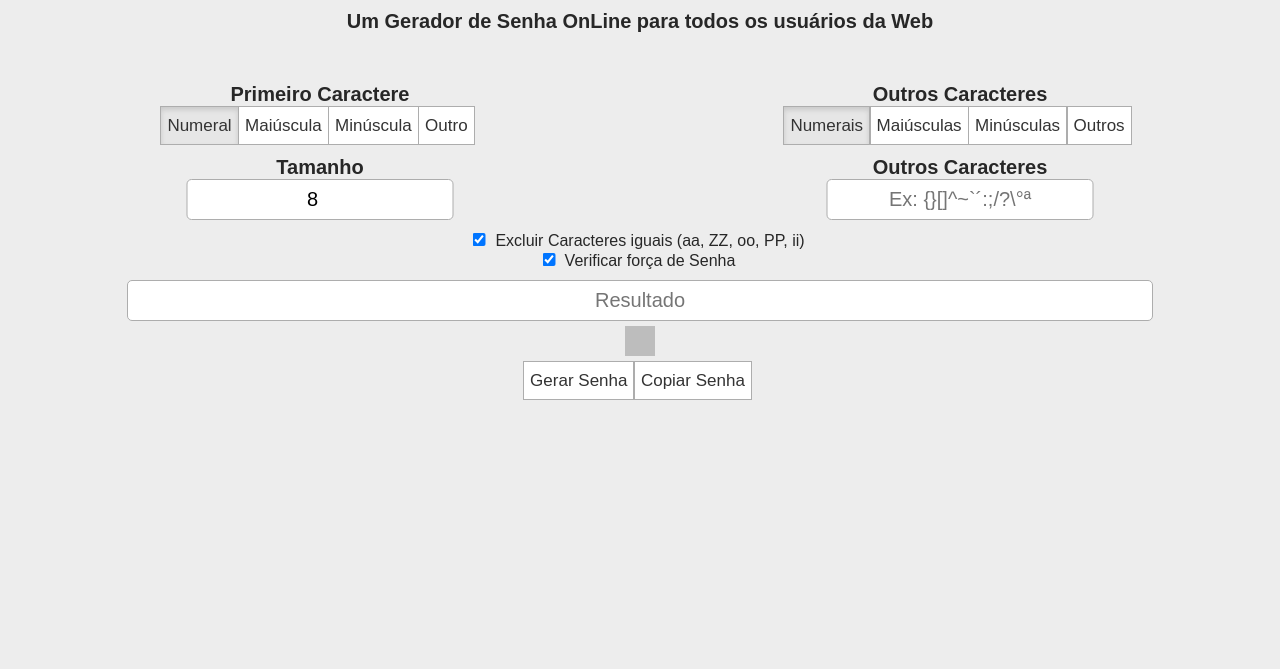
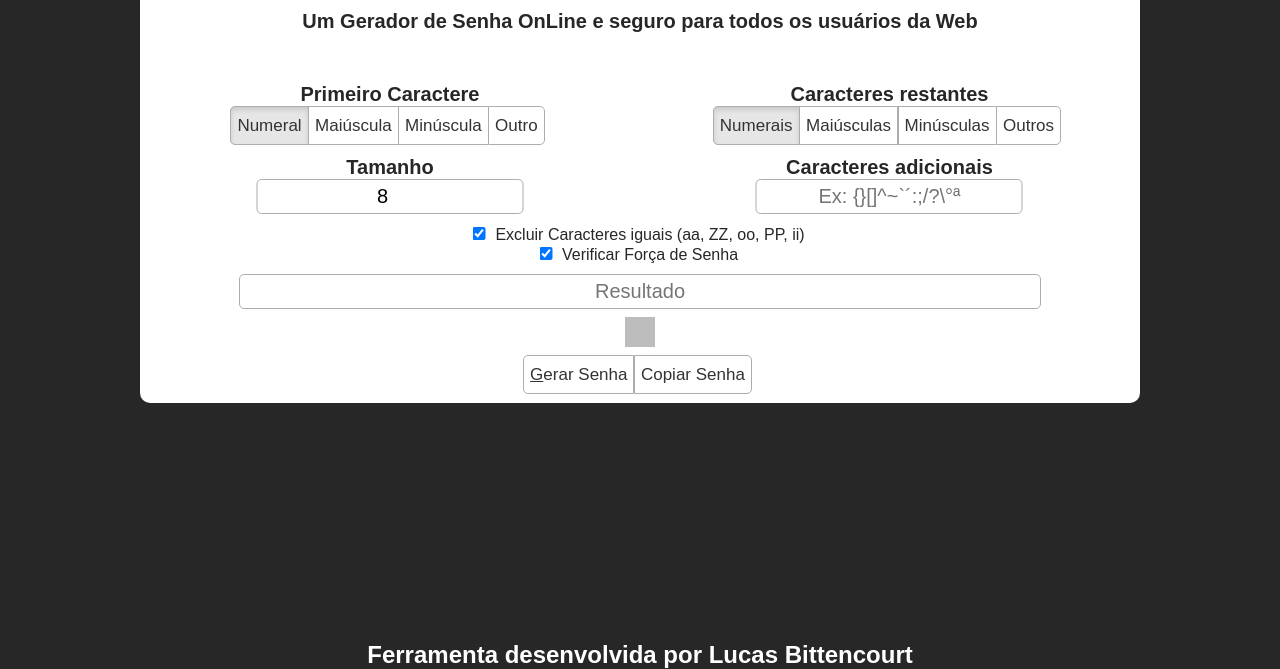
Before and after one commit to lucasgdb/password-generate, a plain HTML site: page index.html in a window 1280 px wide. Shown: the part 131-800 px from the top of the page. Drawn offline with Linux system fonts and the light colour scheme.

Commit message:
layout changed

```diff
--- a/index.html
+++ b/index.html
@@ -17,7 +17,7 @@
 
     <main>
       <img src="./media/geradordesenha.png" title="Gerador de Senha" />
-      <h1>Um Gerador de Senha OnLine para todos os usuários da Web</h1>
+      <h1>Um Gerador de Senha OnLine e seguro para todos os usuários da Web</h1>
 
       <section id="firstCaracter">
         <h1>Primeiro Caractere</h1>
@@ -30,7 +30,7 @@
       </section>
 
       <section id="secndCaracter">
-        <h1>Outros Caracteres</h1>
+        <h1>Caracteres restantes</h1>
         <div class="container">
           <label data-type="button" title="0-9">Numerais</label>
           <label data-type="button" title="A-Z">Maiúsculas</label>
@@ -45,7 +45,7 @@
       </section>
 
       <section>
-        <h1>Outros Caracteres</h1>
+        <h1>Caracteres adicionais</h1>
         <input id="others" type="text" placeholder="Ex: {}[]^~`´:;/?\°ª" />
       </section>
 
@@ -54,19 +54,22 @@
           <input type="checkbox" id="equal" /><label for="equal">Excluir Caracteres iguais (aa, ZZ, oo, PP, ii)</label>
         </div>
         <div class="container">
-          <input type="checkbox" id="strength" /><label for="strength">Verificar força de Senha</label>
+          <input type="checkbox" id="strength" /><label for="strength">Verificar Força de Senha</label>
         </div>
       </section>
 
       <section>
         <input id="result" type="text" placeholder="Resultado" readonly /><div title="Força de Senha" class="strength"></div>
         <div class="container">
-          <label data-type="button" onclick="generate()" title="Gerar Senha">Gerar Senha</label>
+          <label data-type="button" onclick="generate()" title="Gerar Senha"><ins>G</ins>erar Senha</label>
           <label data-type="button" id="copy" data-clipboard-text="" title="Copiar senha">Copiar Senha</label>
         </div>
       </section>
     </main>
 
+    <footer>
+      <h2>Ferramenta desenvolvida por <a class="effect" href="http://lucasnaja.github.io/portfolio-reactjs/" target="_blank">Lucas Bittencourt</a></h2>
+    </footer>
     <script async src="./src/scripts.js"></script>
   </body>
 
--- a/src/scripts.js
+++ b/src/scripts.js
@@ -6,7 +6,6 @@ const firstCaracter = document.querySelectorAll('#firstCaracter label'),
   result = document.querySelector('#result'),
   btnCopy = document.querySelector('#copy'),
   otherChars = document.querySelector('#others'),
-  othersRight = document.querySelector('#othersRight'),
   strengthCheck = document.querySelector('#strength'),
   strength = document.querySelector('.strength'),
   equal = document.querySelector('#equal');
@@ -99,7 +98,7 @@ function generate() {
     const numbers = '0123456789',
       alpha = 'abcdeghijklmnopqrstuvwxyz',
       ALPHA = 'ABCDEFGHIJKLMNOPQRSTUVWXYZ',
-      others = '!@#$%&*()_+-=',
+      others = '!@#$%&*()_+-=' + otherChars.value.replace(/[a-zA-Z0-9!@#$%&*()_+-=]/g, ''),
       length = size.value === '' ? 8 : size.value;
     letters = [];
 
@@ -109,8 +108,7 @@ function generate() {
       password = ALPHA[parseInt(Math.random() * ALPHA.length)];
     else if (firstCaracter[2].className === 'selected')
       password = alpha[parseInt(Math.random() * alpha.length)];
-    else
-      password = others[parseInt(Math.random() * others.length)];
+    else password = others[parseInt(Math.random() * others.length)];
 
     if (secndCaracter[0].className === 'selected')
       letters.push(numbers);
@@ -120,8 +118,6 @@ function generate() {
       letters.push(alpha);
     if (secndCaracter[3].className === 'selected')
       letters.push(others);
-    if (otherChars.value.replace(/[a-zA-Z0-9!@#$%&*()_+-=]/g, '').length !== 0)
-      letters.push(otherChars.value.replace(/[a-zA-Z0-9!@#$%&*()_+-=]/g, ''));
 
     for (let i = 0; i < (letters.length === 0 ? 0 : length - 1); i++) {
       const randomized = letters[parseInt(Math.random() * letters.length)];
@@ -144,7 +140,8 @@ function generate() {
 }
 
 otherChars.onkeyup = () => {
-  othersRight.setAttribute('title', '!@#$%&*()_+-=' + otherChars.value.replace(/[a-zA-Z0-9!@#$%&*()_+-=]/g, ''))
+  firstCaracter[3].setAttribute('title', '!@#$%&*()_+-=' + otherChars.value.replace(/[a-zA-Z0-9!@#$%&*()_+-=]/g, ''));
+  secndCaracter[3].setAttribute('title', '!@#$%&*()_+-=' + otherChars.value.replace(/[a-zA-Z0-9!@#$%&*()_+-=]/g, ''));
 }
 
 size.oninput = () => {
@@ -167,6 +164,11 @@ strengthCheck.onchange = () => {
   }
 }
 
+document.onkeydown = e => {
+  if (e.which === 71)
+    generate();
+}
+
 new ClipboardJS(btnCopy).on('success', e => {
   alert('Senha copiada com sucesso! - ' + e.text);
 });
--- a/src/styles.css
+++ b/src/styles.css
@@ -1,16 +1,16 @@
 /* GENERAL
 *****************/
 :root {
-  --light: rgb(237, 237, 237);
+  --light: white;
   --dark: rgb(39, 39, 39)
 }
 html, body {
   width: 100%;
   height: 100%;
   margin: 0;
-  background-color: var(--light);
+  background-color: var(--dark);
   color: var(--dark);
-  font-family: Arial, Helvetica, sans-serif
+  font-family: sans-serif, Arial, Helvetica
 }
 
 header h1, main h1 {
@@ -31,6 +31,12 @@ header h1 { color: var(--light) }
 
 /* MAIN
 *****************/
+main {
+  width: 100%;
+  min-height: 0;
+  background-color: var(--light);
+}
+
 main img, .strength {
   position: relative;
   left: 50%;
@@ -42,7 +48,6 @@ main h1 { font-size: 20px }
 main section {
   width: 100%;
   margin-top: 10px;
-  float: left
 }
 
 .container {
@@ -71,6 +76,16 @@ label[data-type=button] {
   line-height: 40px
 }
 
+label[data-type=button]:first-child {
+  border-top-left-radius: 5px;
+  border-bottom-left-radius: 5px;
+}
+
+label[data-type=button]:nth-last-of-type(1) {
+  border-top-right-radius: 5px;
+  border-bottom-right-radius: 5px;
+}
+
 label { -webkit-user-select: none }
 
 label[data-type=button]:active {
@@ -86,7 +101,7 @@ label[data-type=button]:active {
 main section input, #result {
   border-radius: 5px;
   border: 1px solid #adadad;
-  padding: 8px 0 8px 0;
+  padding: 5px 0 5px 0;
   font-size: 20px
 }
 
@@ -100,26 +115,80 @@ main section input, #result {
 
 #result {
   width: 80%;
+  margin-bottom: 8px;
   display: block
 }
 
 .strength {
-  margin-top: 5px;
-  margin-bottom: 5px;
+  margin-bottom: 8px;
   width: 30px;
   height: 30px;
   background-color: #bdbdbd
 }
 
+a {
+  text-decoration: none;
+  color: var(--light)
+}
+
+/* FOOTER
+*****************/
+footer {
+  position: relative;
+  width: 100%;
+  min-height: 0;
+}
+
+footer h2 {
+  margin: 0;
+  text-align: center;
+  color: var(--light)
+}
+
 @media (min-width: 768px) {
-  main section { width: 50% }
+  footer {
+    bottom: 0;
+    position: absolute
+  }
+  main section {
+    display: inline-block;
+    width: 50%
+  }
+
+  main section:nth-last-of-type(5),
+  main section:nth-last-of-type(3) { margin-left: -5px }
+
+  main {
+    border-radius: 10px;
+    position: relative;
+    left: 50%;
+    transform: translateX(-50%);
+    max-width: 1000px
+  }
 
   main section:nth-last-of-type(5) { margin-top: 50px }
   main section:nth-last-of-type(1),
   main section:nth-last-of-type(2) { width: 100% }
+  main section:nth-last-of-type(1) { margin-bottom: 8px }
 }
 
 @media (min-width: 1024px) {
   label, input[type=checkbox] { cursor: pointer }
-  label[data-type=button]:hover { background-color: #e6e6e6; }
+  label[data-type=button]:hover { background-color: #e6e6e6 }
+  .effect {
+    cursor: pointer;
+    position: relative
+  }
+  .effect:after {
+    content: '';
+    position: absolute;
+    bottom: 0;
+    width: 0;
+    height: 2px;
+    left: 50%;
+    transform: translateX(-50%);
+    transition: width .4s;
+    background-color: var(--light);
+  }
+  .effect:hover:after { width: 100%; }
 }
```
